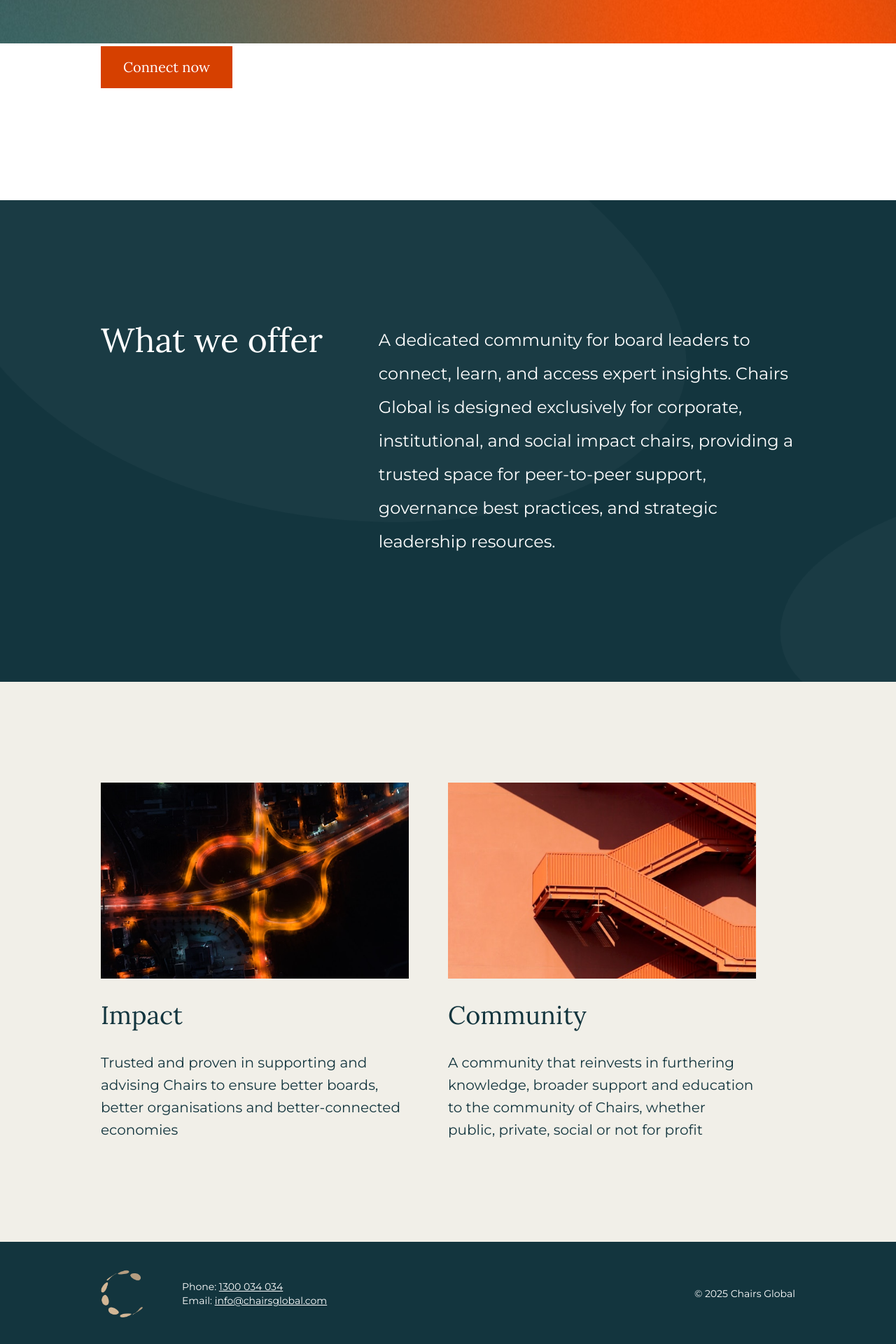
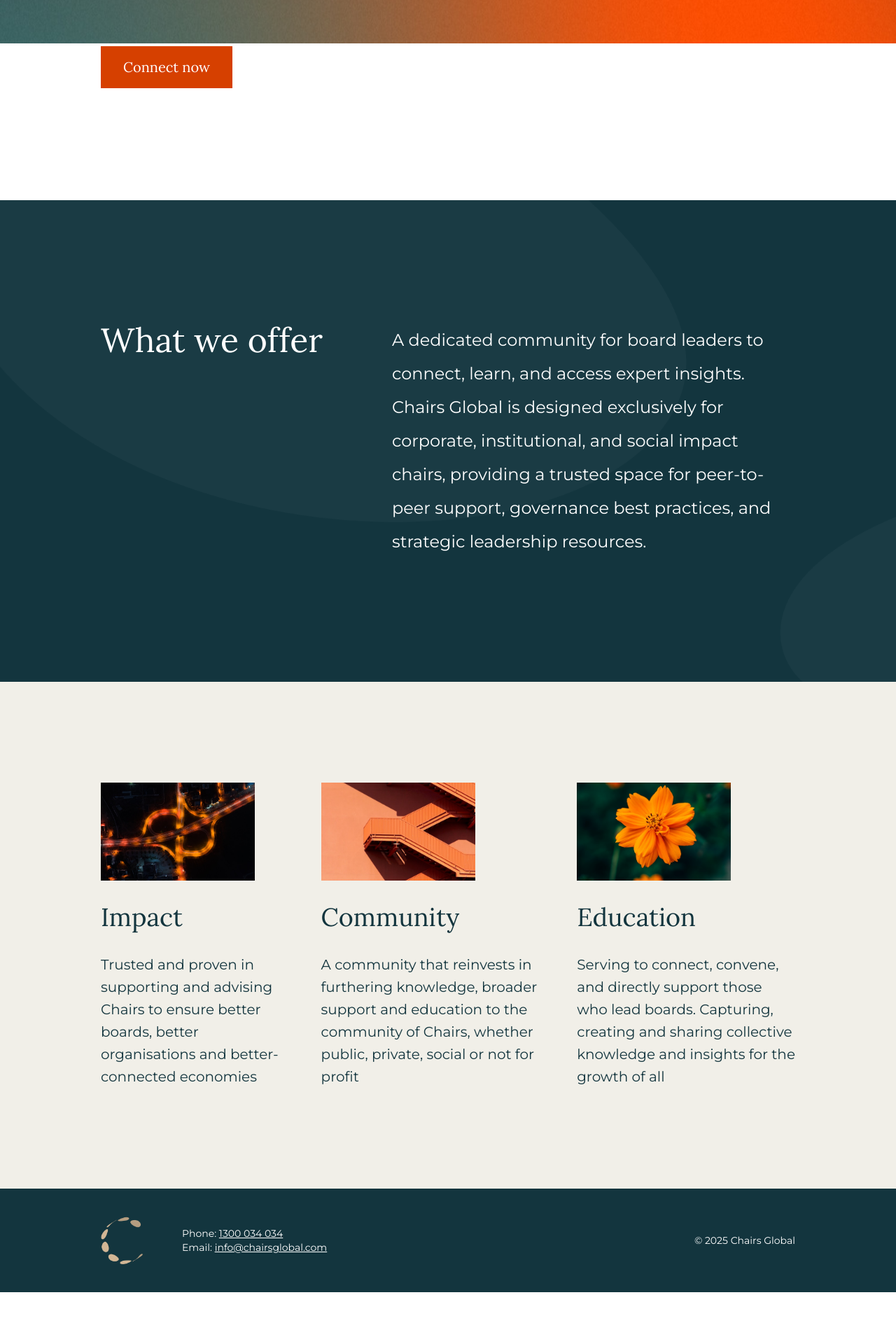
Before and after one commit to mihirpatel1112/chairs-global, a Next.js app: page / in a window 1280 px wide. Shown: the part 738-2658 px from the top of the page at 70% size. After the commit the page ends 2584 px from the top, so only its background shows below. Built offline with nearby package versions, Linux system fonts and the light colour scheme.

Commit message:
Responsiveness fix

```diff
--- a/pages/_app.js
+++ b/pages/_app.js
@@ -1,4 +1,3 @@
-// pages/_app.js
 import "@/styles/globals.css";
 import Header from "./_components/Header";
 import Footer from "./_components/Footer";
--- a/pages/_components/Card.js
+++ b/pages/_components/Card.js
@@ -18,8 +18,9 @@ export default function Card(props) {
       initial={{ opacity: 0, y: 30 }}
       animate={isInView ? { opacity: 1, y: 0 } : { opacity: 0, y: 30 }}
       transition={{ duration: 0.6, ease: "easeOut" }}
+      className="pb-16 sm:pb-0"
     >
-      <div className="sm:w-[440px] sm:h-[280px] h-[140px] w-[220px] verflow-hidden">
+      <div className="tablet:w[220px] tablet:h-[140px] lg:w-[440px] lg:h-[280px] h-[140px] w-[220px]">
         <Image
           src={imageURL}
           alt={imageAlt}
--- a/pages/_components/Margin.js
+++ b/pages/_components/Margin.js
@@ -2,7 +2,7 @@ import React from 'react'
 
 export default function Margin({children}) {
   return (
-    <div className='mx-12 sm:mx-36'>
+    <div className='mx-12 sm:mx-24 xl:mx-36'>
       {children}
     </div>
   )
--- a/pages/_components/TileCards.js
+++ b/pages/_components/TileCards.js
@@ -27,7 +27,7 @@ export default function TileCards() {
   return (
     <div className="bg-tertiary">
     <Margin>
-      <div className="flex justify-between py-36 gap-x-14 overflow-auto lg:overflow-hidden">
+    <div className="flex flex-col sm:flex-row justify-center sm:justify-between py-36 gap-y-10 sm:gap-x-14">
         {cardData.map((card, index) => {
           return (
             <Card
--- a/pages/_components/WhatWeOffer.js
+++ b/pages/_components/WhatWeOffer.js
@@ -13,7 +13,7 @@ export default function WhatWeOffer() {
       >
         <Margin>
           <motion.div
-            className="sm:flex text-center text-white py-44"
+            className="sm:flex text-center text-white py-44 gap-x-8"
             initial={{ opacity: 0, y: 30 }}
             whileInView={{ opacity: 1, y: 0 }}
             viewport={{ once: true }}
--- a/styles/globals.css
+++ b/styles/globals.css
@@ -7,4 +7,6 @@
     --color-tertiary: #F1EFE8;
     --font-lora: "Lora", sans-serif;
     --font-mont: "Montserrat", sans-serif;
-  }
+    --breakpoint-tablet: 768px;
+    --breakpoint-lg: 1366px;
+}
```
